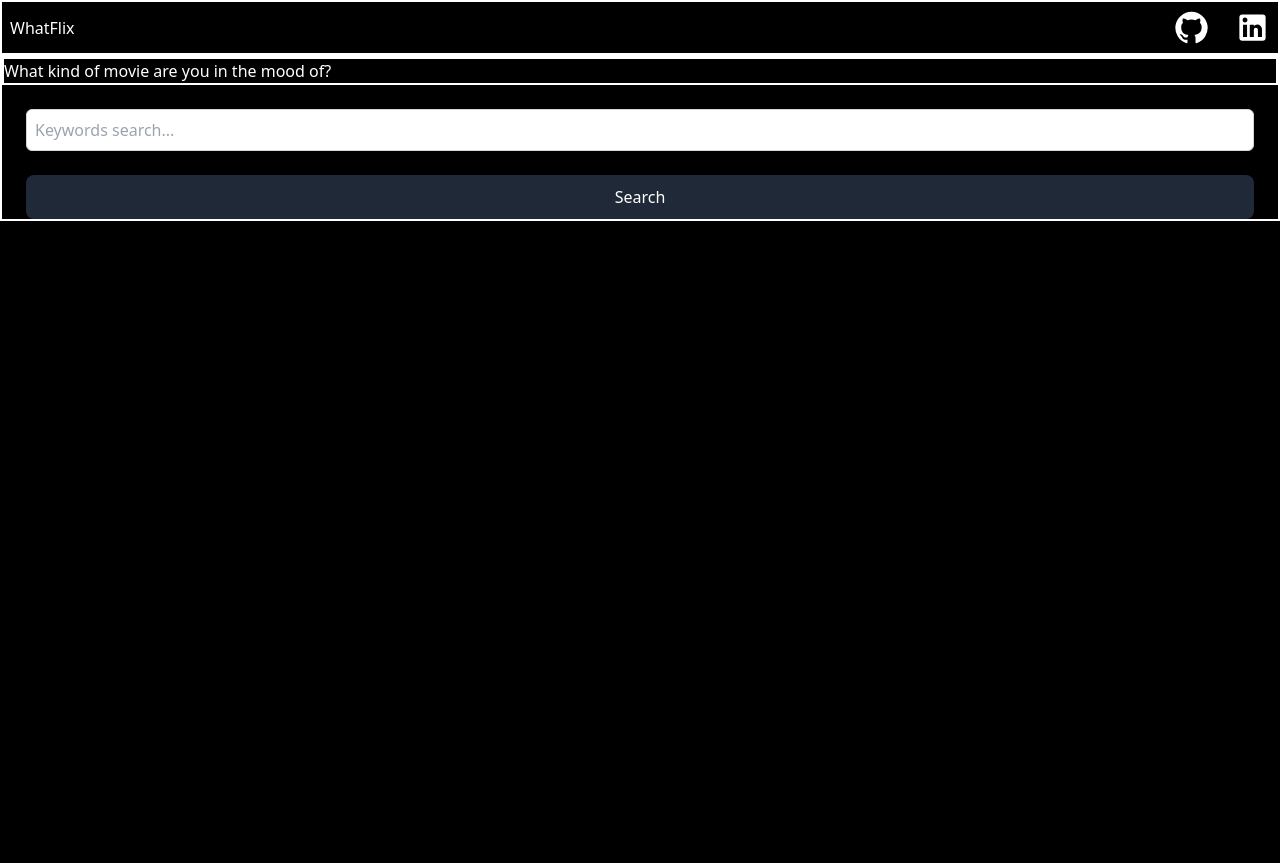
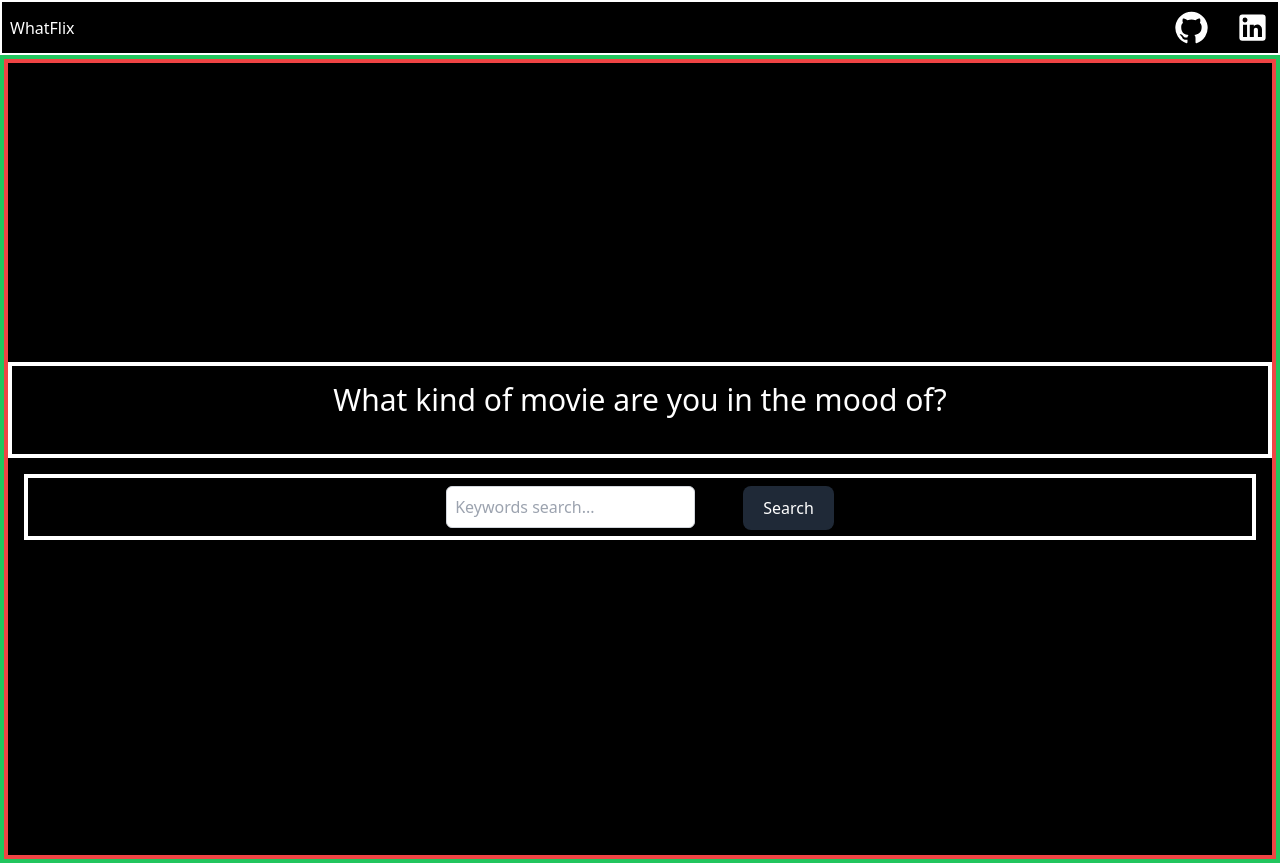
Before and after one commit to Tabish1511/WhatFlix, a Next.js app: page / in a window 1280 px wide. Before the commit the page ends 800 px from the top, so only its background shows below. Built offline with nearby package versions, Linux system fonts and the light colour scheme.

Commit message:
Adding styling to movie card and searchcomponent

```diff
--- a/components/Button.tsx
+++ b/components/Button.tsx
@@ -6,7 +6,7 @@ interface ButtonProps{
 
 export function Button(props: ButtonProps){
     return (
-        <div className={`mx-6 mt-4 ${props.className}`}>
+        <div className={`mx-6 mt-2 ${props.className}`}>
             <button
             onClick={props.onClick}
             type="button"
--- a/components/InputBox.tsx
+++ b/components/InputBox.tsx
@@ -7,7 +7,7 @@ interface InputBoxProps {
 
 export function InputBox(props: InputBoxProps){
     return (
-            <div className="mx-6 mt-4 font-medium text-base text-slate-900">
+            <div className="mx-6 font-medium text-base text-slate-900">
                 <input
                 onChange={props.onChange}
                 className="border-solid border border-gray-300 rounded-md my-2 p-2 w-full"
--- a/components/Movie.tsx
+++ b/components/Movie.tsx
@@ -1,11 +1,25 @@
 interface MovieProps {
     poster?: string;
+    name?: string;
+    description?: string;
+    // genre?: string;
 }
 
 export default function Movie(props: MovieProps) {
     return (
-        <div className="border-solid border-2 border-white w-40 h-64">
-            <img src={`https://image.tmdb.org/t/p/w500/${props.poster}`} alt="Movie Poster" />
+        <div className="border-solid border-2 border-white h-40 m-4">
+            <div className="h-40 w-40 float-left ">
+                <img
+                    src={`https://image.tmdb.org/t/p/w500/${props.poster}`}
+                    alt="Movie Poster"
+                    className="w-full h-full object-contain"
+                />
+            </div>
+            <div className="p-4">
+                <h2 className="text-lg font-bold">{props.name}</h2>
+                <p className="text-sm">{props.description}</p>
+                {/* <p>{props.genre}</p> */}
+            </div>
         </div>
     )
 }
--- /dev/null
+++ b/components/Movies.tsx
@@ -0,0 +1,23 @@
+import Movie from "./Movie";
+
+interface MoviesProps {
+    hasSearched?: boolean;
+    movies?: any;
+}
+
+export default function Movies(props: MoviesProps) {
+    return (
+        <div>
+            {props.hasSearched &&
+                <div className="flex justify-center">
+                    {props.movies.length > 0 ? (
+                    <div className="w-1/2">
+                        {props.movies.map((movie:any, index:number) => (
+                            <Movie key={index} poster={movie.poster_path} name={movie.title} description={movie.overview}/>
+                        ))}
+                    </div>
+                    ) : ( <div>No movies found</div> )}
+                </div>}
+        </div>
+    )
+}
--- a/components/SearchComponent.tsx
+++ b/components/SearchComponent.tsx
@@ -6,13 +6,31 @@ import { InputBox } from "./InputBox";
 import SubHeadingComponent from "./SubHeadingComponent";
 import { Button } from "./Button";
 import Movie from "./Movie";
+import Movies from "./Movies";
+
+interface MovieInterface {
+    adult: boolean;
+    backdrop_path: string;
+    genre_ids: number[];
+    id: number;
+    original_language: string;
+    original_title: string;
+    overview: string;
+    popularity: number;
+    poster_path: string;
+    release_date: string;
+    title: string;
+    video: boolean;
+    vote_average: number;
+    vote_count: number;
+}
 
 export default function SearchComponent() {
     const [keywords, setKeywords] = useState<string>('');
-    const [movies, setMovies] = useState<any[]>([]);
+    const [movies, setMovies] = useState<MovieInterface[]>([]);
     const [hasSearched, setHasSearched] = useState<boolean>(false);
 
-    const getRandomMovies = (results: any, count: number) => {
+    const getRandomMovies = (results: MovieInterface[], count: number) => {
         const shuffled = results.sort(() => 0.5 - Math.random());
         return shuffled.slice(0, count);
     };
@@ -34,27 +52,23 @@ export default function SearchComponent() {
     };
 
     return (
-        <div className="border-solid border-2 border-white">
+        <div className="border-solid border-4 border-green-500 flex flex-col justify-center">
+            <div id="SearchComponent" className="border-solid border-4 border-red-500 flex flex-col justify-center h-svh">
+                <div className="border-solid border-4 border-white flex justify-center">
                     <SubHeadingComponent />
+                </div>
+                <div className="border-solid border-4 border-white flex justify-center m-4 ">
                     <InputBox
                         name="Keywords"
                         placeholder="Keywords search..."
                         onChange={e => setKeywords(e.target.value)}
                     />
                     <Button onClick={handleSearch} label="Search" />
-
-
-
-            {hasSearched &&
-            <div>
-                {movies.length > 0 ? (
-                <div>
-                    {movies.map((movie, index) => (
-                        <Movie key={index} poster={movie.poster_path} />
-                    ))}
                 </div>
-                ) : ( <div>No movies found</div> )}
-            </div>}
+            </div>
+            <div id="MovieComponent" className="">
+                <Movies hasSearched={hasSearched} movies={movies}/>
+            </div>
         </div>
     );
 }
--- a/components/SubHeadingComponent.tsx
+++ b/components/SubHeadingComponent.tsx
@@ -1,7 +1,7 @@
 export default function SubHeadingComponent(){
     return (
-        <div className="border-solid border-2 border-white ">
-            What kind of movie are you in the mood of?
+        <div className="h-14 text-3xl m-4">
+            <h2>What kind of movie are you in the mood of?</h2>
         </div>
     )
 }
```
Lines whose indentation alone changed are shown as unchanged.
